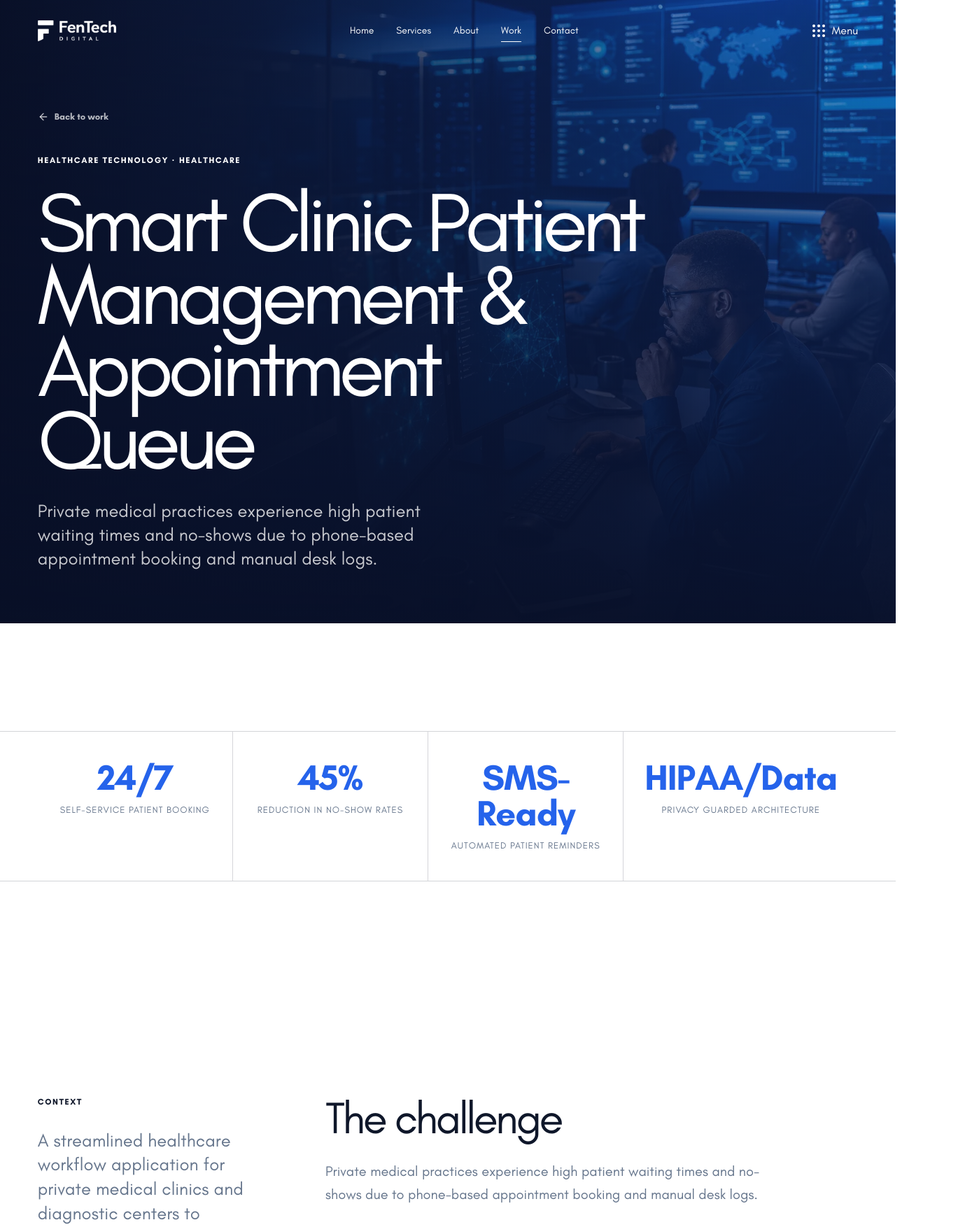
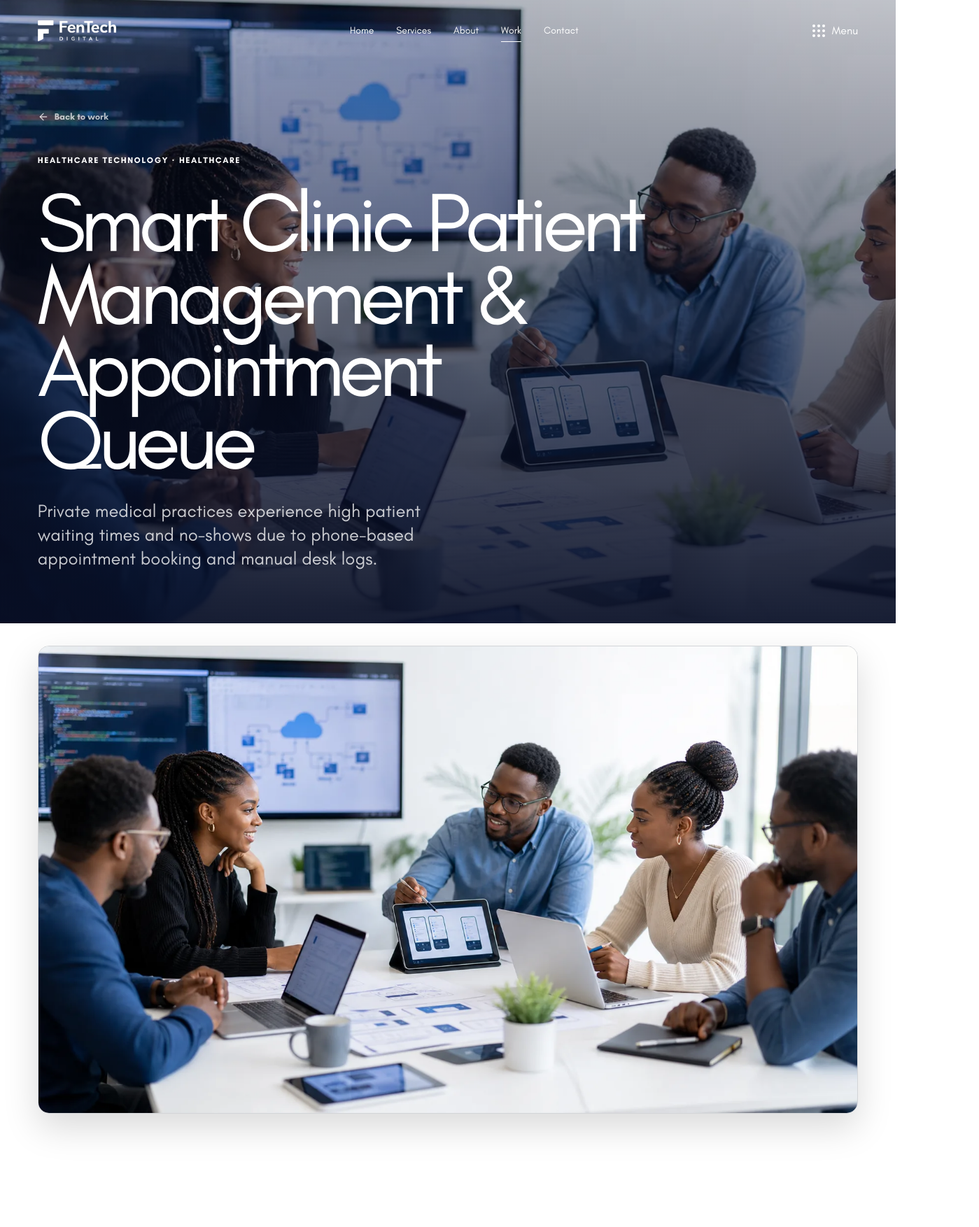
Before and after one commit to Felix273/fentech-digital, a Next.js app: page /work/clinic-booking-system in a window 1280 px wide. Shown: the top 1754 px of the page at 70% size, 1399 px wide, since content can reach past the window. Built offline with nearby package versions, Linux system fonts and the light colour scheme; no server answers.

Commit message:
feat: update project card aspect ratios and render image banner on work narrative page
Co-authored-by: Felix273 <106065411+Felix273@users.noreply.github.com>

```diff
--- a/app/globals.css
+++ b/app/globals.css
@@ -1008,11 +1008,12 @@ footer {
 .project-media {
   overflow: hidden;
   background: #e5e7eb;
-  aspect-ratio: 4 / 5;
+  aspect-ratio: 16 / 10;
+  border-radius: 12px;
 }
 
 .project.wide .project-media {
-  aspect-ratio: 16 / 11;
+  aspect-ratio: 16 / 9;
 }
 
 .project-system-card {
@@ -1764,7 +1765,7 @@ footer {
 
   .project-media,
   .project.wide .project-media {
-    aspect-ratio: 4 / 5;
+    aspect-ratio: 3 / 4;
   }
 
   .project-system-card {
--- a/app/work/[id]/page.tsx
+++ b/app/work/[id]/page.tsx
@@ -40,7 +40,14 @@ export default async function SingleCaseStudyPage({ params }: Props) {
   return (
     <main>
       <section className="case-hero">
-        <div className="case-hero-bg" />
+        <div
+          className="case-hero-bg"
+          style={{
+            backgroundImage: project.image
+              ? `linear-gradient(180deg, rgba(8, 15, 38, 0.22), rgba(8, 15, 38, 0.95)), url("${project.image}")`
+              : undefined,
+          }}
+        />
         <div className="shell">
           <Link href="/work" className="case-back">
             <ArrowLeft size={16} /> Back to work
@@ -63,6 +70,29 @@ export default async function SingleCaseStudyPage({ params }: Props) {
           ) : null}
         </div>
       </section>
+
+      {project.image ? (
+        <section className="section" style={{ paddingTop: "2rem", paddingBottom: "2rem" }}>
+          <div className="shell">
+            <div
+              className="case-media-banner"
+              style={{
+                width: "100%",
+                borderRadius: "16px",
+                overflow: "hidden",
+                border: "1px solid var(--line)",
+                boxShadow: "0 20px 50px rgba(0,0,0,0.15)",
+              }}
+            >
+              <img
+                src={project.image}
+                alt={project.title}
+                style={{ width: "100%", height: "auto", display: "block", objectFit: "cover", objectPosition: "top" }}
+              />
+            </div>
+          </div>
+        </section>
+      ) : null}
 
       <section className="section">
         <div className="shell case-stats">
```
